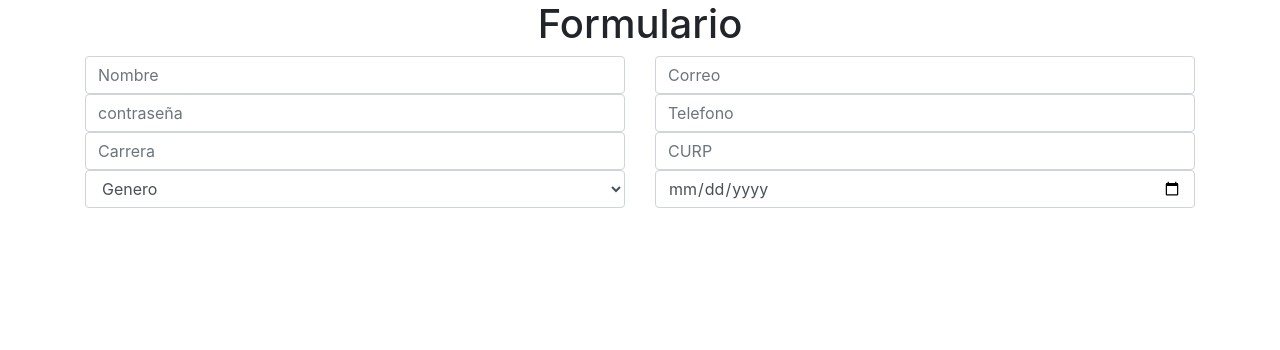
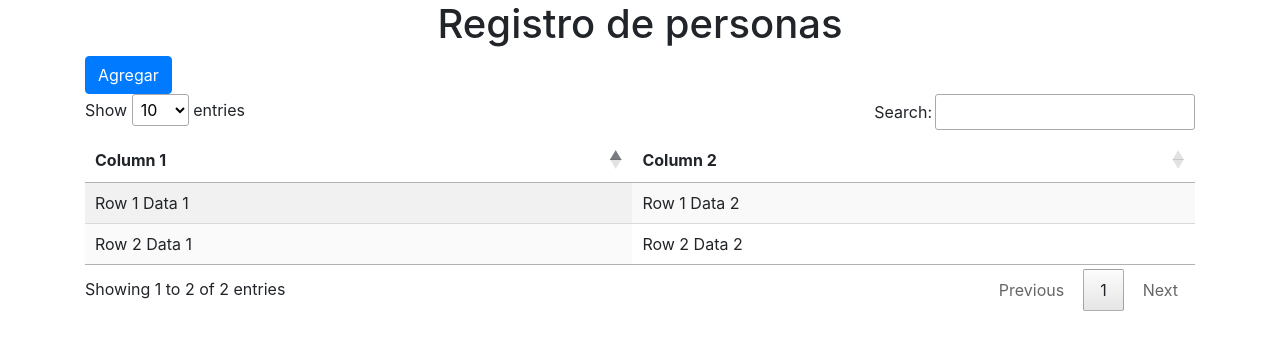
Before and after one commit to eduardo1295/AgenciaDeAutos, a PHP site: page / in a window 1280 px wide. Shown: the top 350 px of the page. Run offline with PHP 8.4, Linux system fonts and the light colour scheme; some libraries are stand-ins or nearby versions.

Commit message:
Ya guarda datos falta la tabla

```diff
--- a/formulario_php/index.php
+++ b/formulario_php/index.php
@@ -7,45 +7,34 @@
     <script src="js/jquery-3.5.1.min.js"></script>
     <link rel="stylesheet" href="css/bootstrap.min.css">
     <script src="js/bootstrap.min.js"></script>
-
     <script src="js/script.js"></script>
+    <link rel="stylesheet" type="text/css" href="https://cdn.datatables.net/1.10.21/css/jquery.dataTables.css">
+    <script type="text/javascript" charset="utf8" src="https://cdn.datatables.net/1.10.21/js/jquery.dataTables.js"></script>
 </head>
 <body>
     <div class="container">
-        <div class="row">
-            <div class="col-12 text-center">
-                <h1>Formulario</h1>
-            </div>
-            <div class="col-6">
-                <input type="text" name="" id="" class="form-control" placeholder="Nombre">
-            </div>
-            <div class="col-6">
-                <input type="text" name="" id="" class="form-control" placeholder="Correo">
-            </div>
-            <div class="col-6">
-                <input type="password" name="" id="" class="form-control" placeholder="contraseña">
-            </div>
-            <div class="col-6">
-                <input type="text" name="" id="" class="form-control" placeholder="Telefono">
-            </div>
-            <div class="col-6">
-                <input type="text" name="" id="" class="form-control" placeholder="Carrera">
-            </div>
-            <div class="col-6">
-                <input type="text" name="" id="" class="form-control" placeholder="CURP">
-            </div>
-            <div class="col-6">
-                <select name="" id="" class="form-control">
-                    <option value="0">Genero</option>
-                    <option value="h">Hombre</option>
-                    <option value="m">Mujer</option>
+        <h1 class="text-center">Registro de personas</h1>
+        <button type="button" class="btn btn-primary" data-toggle="modal" data-target="#exampleModalCenter">Agregar</button>
 
-                </select>
-            </div>
-            <div class="col-6">
-                <input type="date" name="" id="" class="form-control">
-            </div>
-        </div>
+        <table id="table_id" class="display">
+            <thead>
+                <tr>
+                    <th>Column 1</th>
+                    <th>Column 2</th>
+                </tr>
+            </thead>
+            <tbody>
+                <tr>
+                    <td>Row 1 Data 1</td>
+                    <td>Row 1 Data 2</td>
+                </tr>
+                <tr>
+                    <td>Row 2 Data 1</td>
+                    <td>Row 2 Data 2</td>
+                </tr>
+            </tbody>
+        </table>
     </div>
+    <?php include("modal.php")?>
 </body>
 </html>
--- a/formulario_php/js/script.js
+++ b/formulario_php/js/script.js
@@ -1,5 +1,59 @@
 $(document).ready(function(){
-    var jqxhr = $.getJSON( "/json/estados.json", function() {
-        console.log( "success" );
+      $('#table_id').DataTable();
+
+      $.getJSON( "json/estados.json", function( data ) {
+        var items = [];
+        var i = 0;
+        $.each( data, function( key, val ) {
+          $.each( val, function( key2, val2 ) {
+              if(key2 == "nombre")
+                //items.push( "<li id='" + key2 + "'>" + val2+ "</li>" );
+                items.push( "<option value='"+val2+"'>"+val2+"</option>" );
+            i++;
+          });
+        });
+        $("#estados").append(items.join());
+      });
+
+      $("#estados").change(function(){
+        $("#municipios option:not(:first-child)").each(function() {
+          $(this).remove();
+        });
+
+        $.getJSON( "json/estados-municipios.json", function( data ) {
+          var items = [];
+          var i = 0;
+          $.each( data, function( key, val ) {
+            if(key.toUpperCase() == $("#estados").val()){
+              for (let x = 0; x < val.length; x++) {
+                  items.push( "<option value='"+val[x]+"'>"+val[x]+"</option>" );
+              }
+            }
+          });
+          $("#municipios").append(items.join());
+        });
+      });
+      $(".btn-agregar").click(function(){
+        $.ajax({
+          method: "post",
+          url: "php/persona.php",
+          data:{
+              action: "agregarUsuario",
+              nombre: $("#nombre").val(),
+              correo: $("#correo").val(),
+              pass: $("#pass").val(),
+              tel: $("#tel").val(),
+              carrera: $("#carrera").val(),
+              curp: $("#curp").val(),
+              genero: $("#genero").val(),
+              fecha_nac: $("#fecha_nac").val(),
+              estados: $("#estados").val(),
+              municipios: $("#municipios").val()
+          },
+          success: function(data){
+            console.log("Funciono")
+          }
+        })
       })
+
 });
--- a/formulario_php/json/estados.json
+++ b/formulario_php/json/estados.json
@@ -1,5 +1,4 @@
-{
-    "estados" :[
+[
             { "clave": "AGS", "nombre": "AGUASCALIENTES" },
             { "clave": "BC",  "nombre": "BAJA CALIFORNIA" },
             { "clave": "BCS", "nombre": "BAJA CALIFORNIA SUR" },
@@ -15,7 +14,6 @@
             { "clave": "HGO", "nombre": "HIDALGO" },
             { "clave": "JAL", "nombre": "JALISCO" },
             { "clave": "MCH", "nombre": "MICHOACAN" },
-            { "clave": "MEX", "nombre": "ESTADO DE MEXICO" },
             { "clave": "MOR", "nombre": "MORELOS" },
             { "clave": "NAY", "nombre": "NAYARIT" },
             { "clave": "NL",  "nombre": "NUEVO LEON" },
@@ -32,5 +30,4 @@
             { "clave": "VER", "nombre": "VERACRUZ" },
             { "clave": "YUC", "nombre": "YUCATAN" },
             { "clave": "ZAC", "nombre": "ZACATECAS" }
-    ]
-}
+]
--- /dev/null
+++ b/formulario_php/modal.php
@@ -0,0 +1,60 @@
+<!-- Modal -->
+<div class="modal fade" id="exampleModalCenter" tabindex="-1" role="dialog" aria-labelledby="exampleModalCenterTitle" aria-hidden="true">
+  <div class="modal-dialog modal-dialog-centered" role="document">
+    <div class="modal-content">
+      <div class="modal-header">
+        <h5 class="modal-title" id="exampleModalLongTitle">Agregar persona</h5>
+        <button type="button" class="close" data-dismiss="modal" aria-label="Close">
+          <span aria-hidden="true">&times;</span>
+        </button>
+      </div>
+      <div class="modal-body">
+      <div class="row">
+            <div class="col-6">
+                <input type="text" name="" id="nombre" class="form-control" placeholder="Nombre">
+            </div>
+            <div class="col-6">
+                <input type="text" name="" id="correo" class="form-control" placeholder="Correo">
+            </div>
+            <div class="col-6">
+                <input type="password" name="" id="pass" class="form-control" placeholder="contraseña">
+            </div>
+            <div class="col-6">
+                <input type="text" name="" id="tel" class="form-control" placeholder="Telefono">
+            </div>
+            <div class="col-6">
+                <input type="text" name="" id="carrera" class="form-control" placeholder="Carrera">
+            </div>
+            <div class="col-6">
+                <input type="text" name="" id="curp" class="form-control" placeholder="CURP">
+            </div>
+            <div class="col-6">
+                <select name="" id="genero" class="form-control">
+                    <option value="0">Genero</option>
+                    <option value="h">Hombre</option>
+                    <option value="m">Mujer</option>
+
+                </select>
+            </div>
+            <div class="col-6">
+                <input type="date" name="" id="fecha_nac" class="form-control">
+            </div>
+            <div class="col-6">
+                <select name="" id="estados" class="form-control">
+                    <option value="0">Estados</option>
+                </select>
+            </div>
+            <div class="col-6">
+                <select name="" id="municipios" class="form-control">
+                    <option value="0">Municipio</option>
+                </select>
+            </div>
+        </div>
+      </div>
+      <div class="modal-footer">
+        <button type="button" class="btn btn-secondary" data-dismiss="modal">Cerrar</button>
+        <button type="button" class="btn btn-primary btn-agregar">Agregar</button>
+      </div>
+    </div>
+  </div>
+</div>
```
Also changed, not shown: formulario_php/json/estados-municipios.json (+1 -1 lines), formulario_php/php/conexion.php (added, +22 -0 lines), formulario_php/php/persona.php (added, +46 -0 lines), formulario_php/sql/info.sql (added, +16 -0 lines), formulario_php/php/validaciones.php (added).
